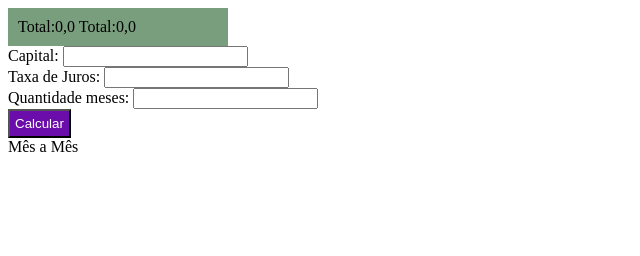
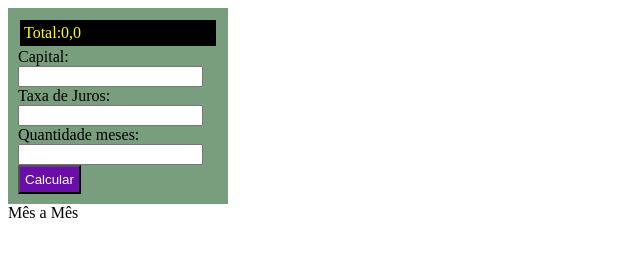
Before and after one commit to joaosi/primeiroi_3t, a plain HTML site: page index.html in a window 1280 px wide. Shown: the whole page, without its empty margins (0-640 px from the left). Drawn offline with Linux system fonts and the light colour scheme.

Commit message:
Update index.html

```diff
--- a/index.html
+++ b/index.html
@@ -13,9 +13,10 @@
 </head>
 <body>
     <div class="calculadora">
-<span id="resultado">Total:0,0</span>
-        <span id="resultado">Total:0,0</span><br>
-    </div>
+
+        <div class="spResultado">
+            <span id="resultado">Total:0,0</span><br>
+        </div>
 
         Capital: <input id="valor" type="text"> <br>
         Taxa de Juros: <input id="juros" type="text"> <br>
```
